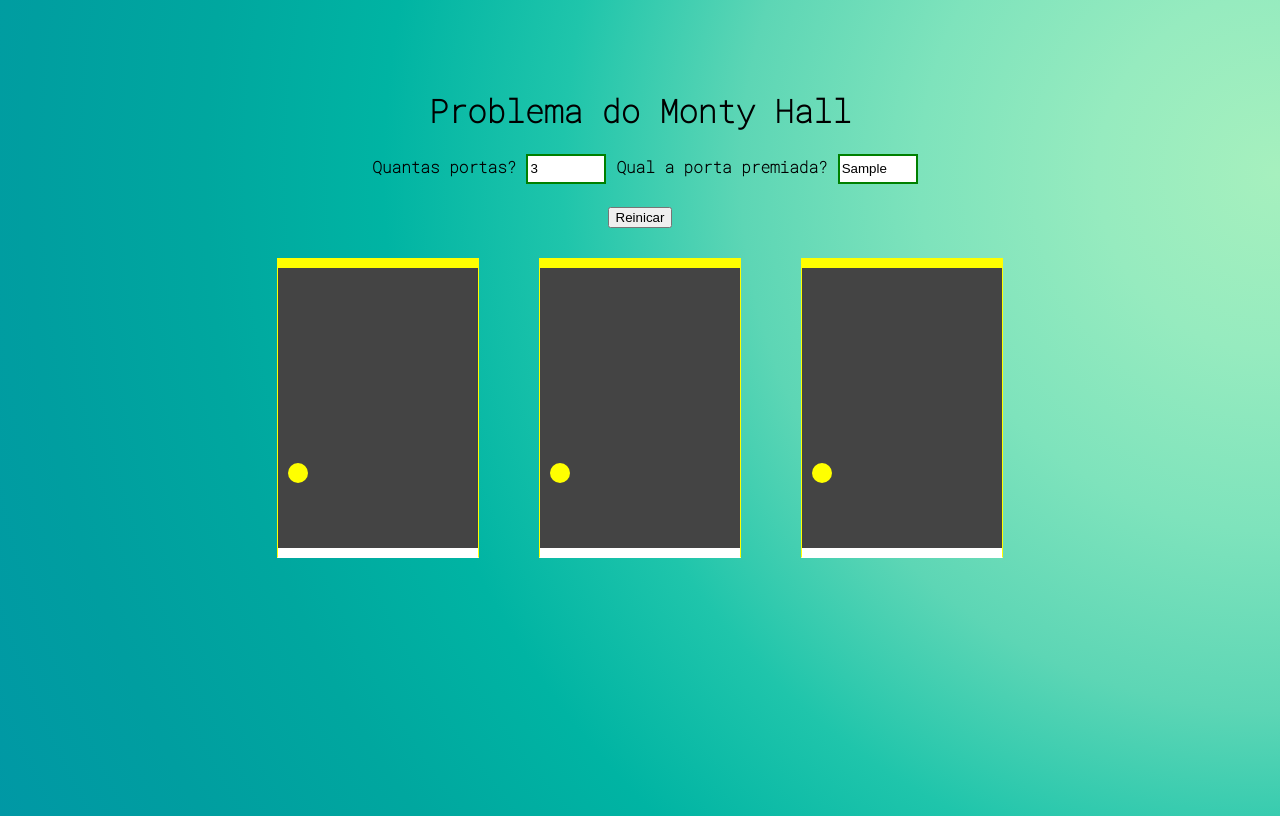
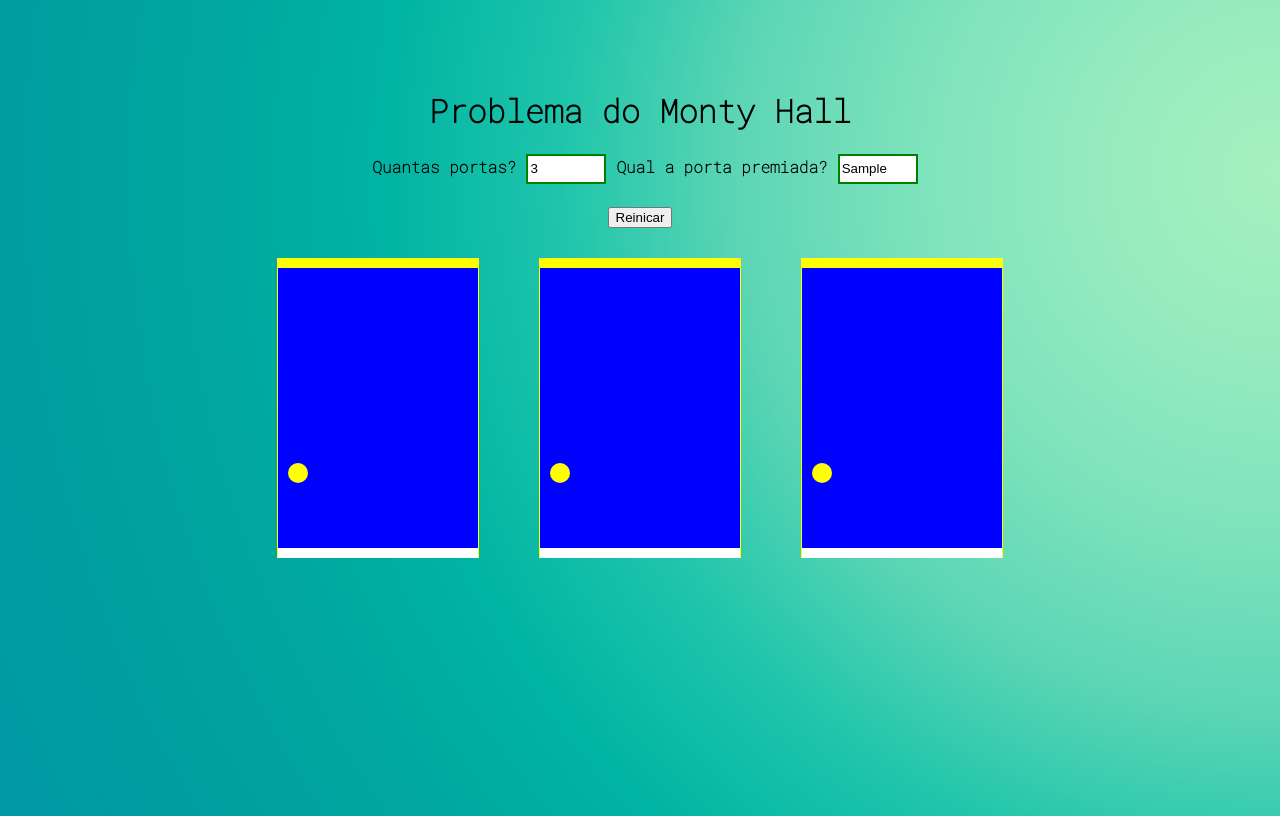
Before and after one commit to macielsevilha/monty-hall, a Vue app: page / in a window 1280 px wide. Both pictures are taken after typing "Sample" into the empty fields and a click on the button "Iniciar". Built offline with nearby package versions, Linux system fonts and the light colour scheme.

Commit message:
problema do monty hall #03

```diff
--- a/src/components/Door.vue
+++ b/src/components/Door.vue
@@ -3,7 +3,7 @@
       <div class="door-frame" :class="{selected: selected}">
         <gift-vue v-if="which == !open" />
       </div>
-      <div class="door" @click="selected = !selected">
+      <div class="door" :class="{open}" @click="selected = !selected">
         <div class="number"></div>
         <div class="knop" :class="{selected}" @click.stop="open = true"></div>
       </div>
@@ -35,6 +35,9 @@ export default {
 :root {
   --border-door: 10px solid yellow;
   --border-selected: 10px solid green;
+
+  --closed-door: blue;
+  --open-door: #444;
 }
 
 .door-area{
@@ -64,7 +67,7 @@ export default {
 .door {
   position: absolute;
   border-bottom: 10px solid #fff;
-  background-color: #444;
+  background-color: var(--closed-door);
   height: 290px;
   width: 200px;
   top: 10px;
@@ -88,11 +91,16 @@ export default {
   z-index: 20;
 }
 .door-frame.selected{
-  background: red;
-  position: absolute;
   border-top: var(--border-selected);
   border-right: var(--border-selected);
   border-left: var(--border-selected);
 }
 
+.door > .knop.selected {
+  background-color: var();
+}
+.door.open{
+  background-color: red;
+}
+
 </style>
```
